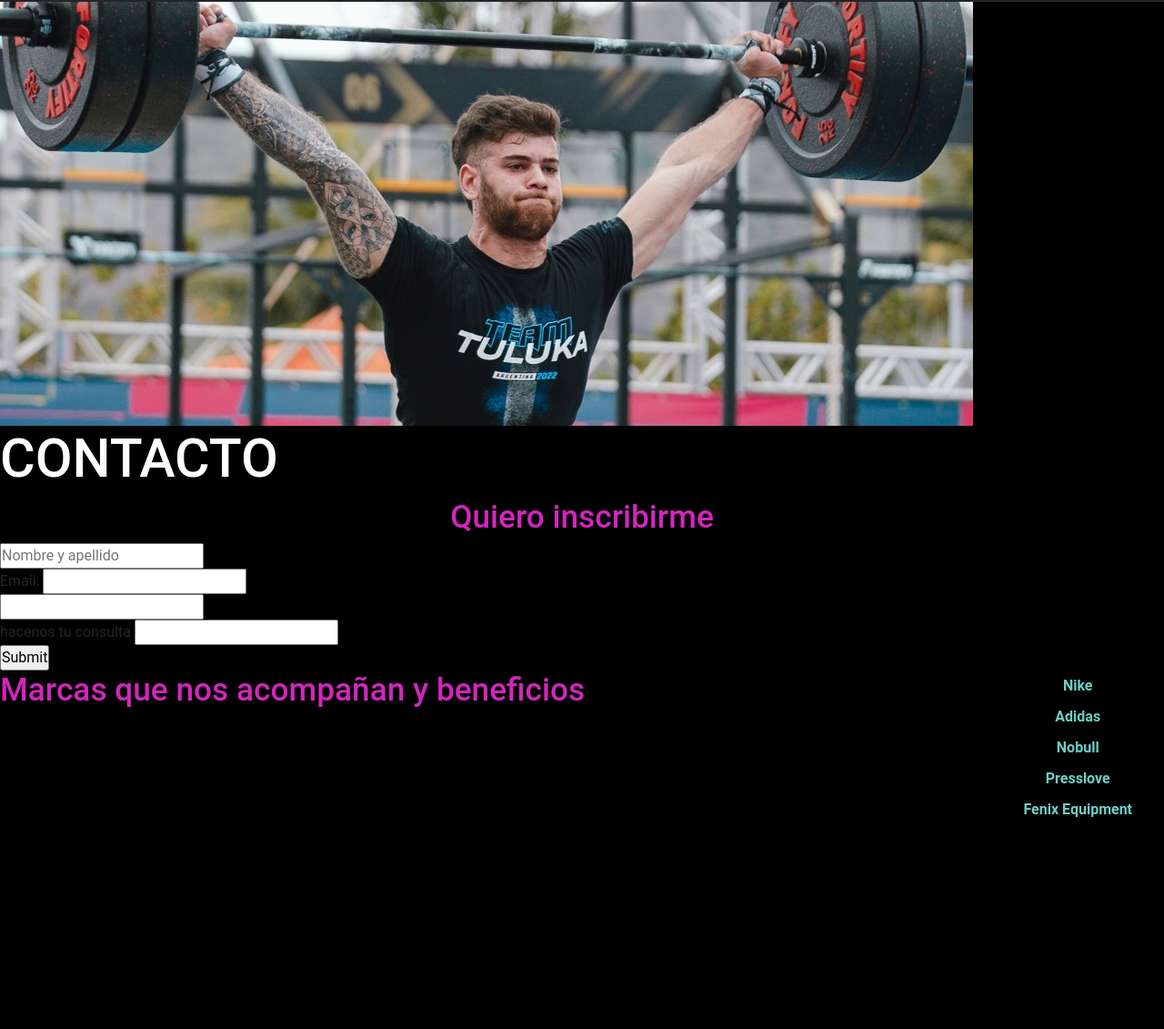
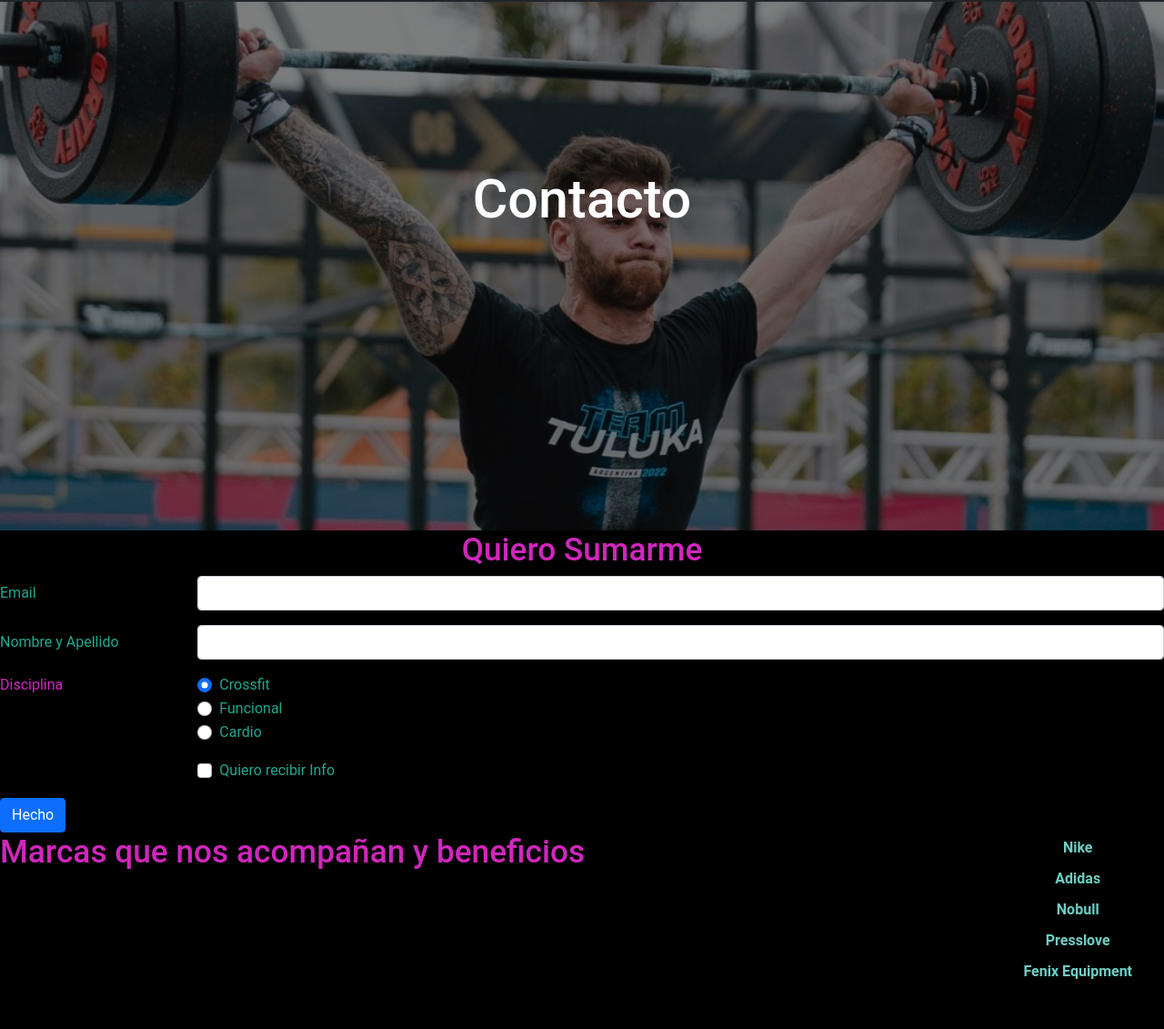
Before and after one commit to julian-lunapalacios/proyecto-donner, a plain HTML site: page paginas/contacto.html in a window 1280 px wide. Shown: the part 137-1268 px from the top of the page at 91% size. Before the commit the page ends 1090 px from the top, so only its background shows below. Drawn offline with nearby package versions, Linux system fonts and the light colour scheme.

Commit message:
atrabajo sobre pagina Contacto añado form y hero4

```diff
--- a/paginas/contacto.html
+++ b/paginas/contacto.html
@@ -43,27 +43,64 @@
       </header>
 
     <main>
-      <section>
+   <!--    <section>
         <img src="../imagenes/hombre-levanta-pesas.jpg" alt="atleta masculino levanta pesas">
       </section>
-      <h1>CONTACTO</h1>
-      <h3 class="subtitulosSecundarios">Quiero inscribirme</h3>
+      <h1>CONTACTO</h1>  -->
+
+      <section id="hero4">
+        <h1>Contacto</h1>
+
+      </section>
+      <h3 class="subtitulosSecundarios">Quiero Sumarme</h3>
+
         <form>
-          <div>
-              <input type="text" placeholder="Nombre y apellido">
+            <div class="row mb-3">
+              <label for="inputEmail3" class="col-sm-2 col-form-label">Email</label>
+              <div class="col-sm-10">
+                <input type="email" class="form-control" id="inputEmail3">
               </div>
-          <div>
-              <label dor="email">Email:</label>
-              <input type="email" id="email">
             </div>
-          <div>
-            <input type="tel">
+            <div class="row mb-3">
+              <label for="inputPassword3" class="col-sm-2 col-form-label">Nombre y Apellido</label>
+              <div class="col-sm-10">
+                <input type="text" class="form-control" id="inputPassword3">
               </div>
-          <div>
-            <label for="mensaje>">hacenos tu consulta</label>
-            <input type="text" id="mensaje">
             </div>
-          <input type="submit">
+            <fieldset class="row mb-3">
+              <legend class="col-form-label col-sm-2 pt-0">Disciplina</legend>
+              <div class="col-sm-10">
+                <div class="form-check">
+                  <input class="form-check-input" type="radio" name="gridRadios" id="gridRadios1" value="option1" checked>
+                  <label class="form-check-label" for="gridRadios1">
+                    Crossfit
+                  </label>
+                </div>
+                <div class="form-check">
+                  <input class="form-check-input" type="radio" name="gridRadios" id="gridRadios2" value="option2">
+                  <label class="form-check-label" for="gridRadios2">
+                    Funcional
+                  </label>
+                </div>
+                <div class="form-check">
+                  <input class="form-check-input" type="radio" name="gridRadios" id="gridRadios3" value="option3" >
+                  <label class="form-check-label" for="gridRadios3">
+                    Cardio
+                  </label>
+                </div>
+              </div>
+            </fieldset>
+            <div class="row mb-3">
+              <div class="col-sm-10 offset-sm-2">
+                <div class="form-check">
+                  <input class="form-check-input" type="checkbox" id="gridCheck1">
+                  <label class="form-check-label" for="gridCheck1">
+                    Quiero recibir Info
+                  </label>
+                </div>
+              </div>
+            </div>
+            <button type="submit" class="btn btn-primary">Hecho</button>
           </form>
     </main>
 
--- a/style.css
+++ b/style.css
@@ -309,6 +309,35 @@
     text-align: center;
 }
 
+/* Contacto */
+
+
+#hero4 {
+    display: flex;
+    align-items: center;
+    justify-content: center;
+    text-align: center;
+    flex-direction: column;
+    height: 90vh;
+    color: white;
+    background-image: linear-gradient(
+        0deg,
+        rgba(0,0,0,0.5),
+        rgba(0,0,0,0.5)
+    )
+    ,url("imagenes/hombre-levanta-pesas.jpg");
+    background-repeat: no-repeat;
+    background-size: cover;
+    background-position: center center;
+}
+
+label {
+    color: rgb(31, 168, 143);
+}
+legend {
+    color:rgb(209, 38, 189)
+}
+
 @media (min-width:720px){
     header {
         position: fixed;
```
Lines whose indentation alone changed are shown as unchanged.
